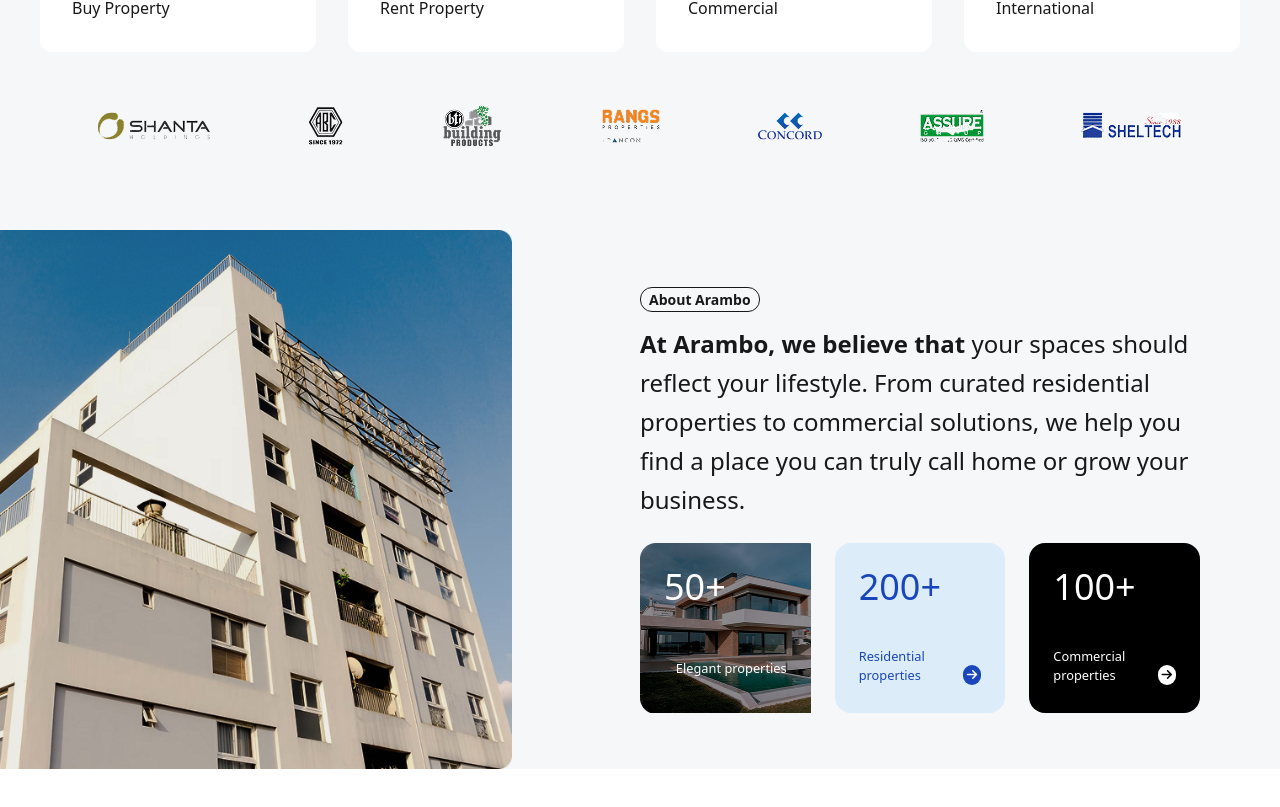
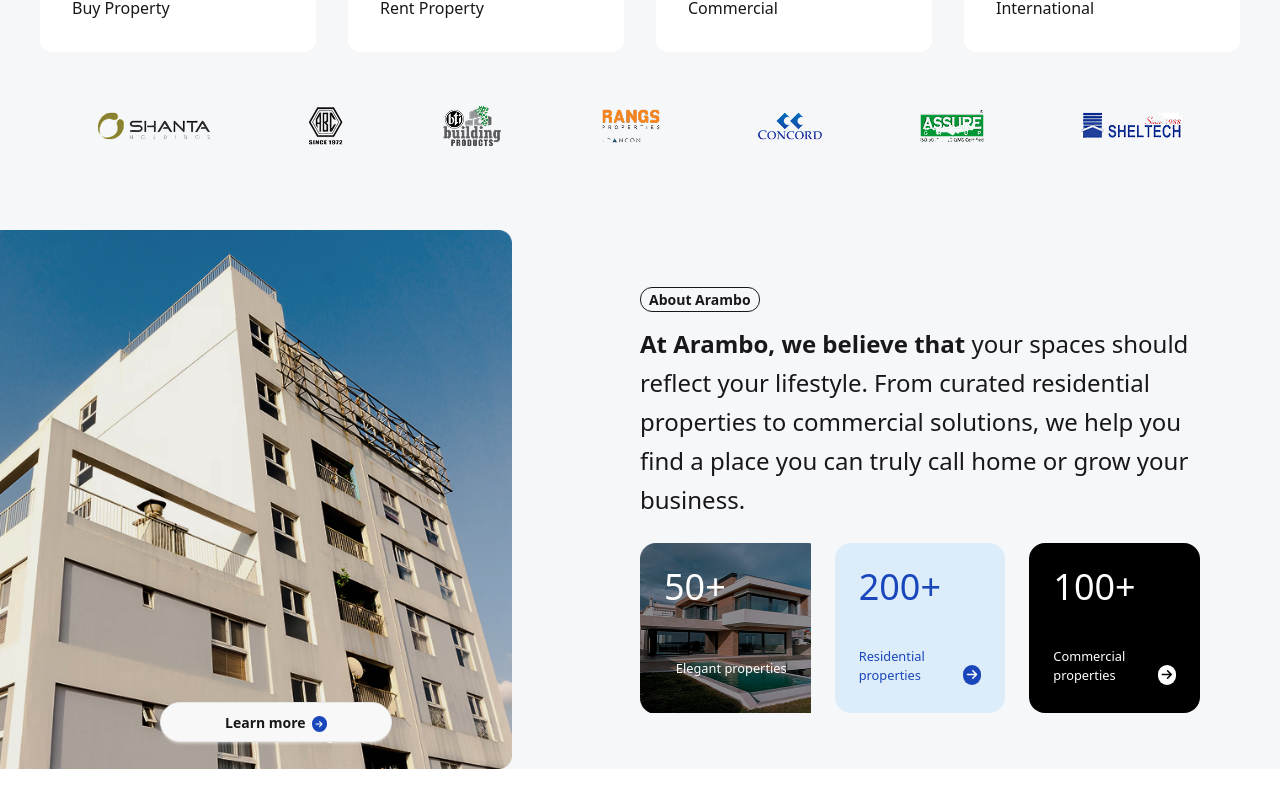
Before and after one commit to asif93-138/arambo-assessment, a React (Vite) app: page / in a window 1280 px wide. Shown: the part 763-1570 px from the top of the page. Built offline with nearby package versions, Linux system fonts and the light colour scheme.

Commit message:
removing inline styles

```diff
--- a/src/App.css
+++ b/src/App.css
@@ -5,3 +5,11 @@
 .transparent-button:hover {
     background-color: blue;
 }
+
+.btn-arrow-size {
+    font-size: 8px;
+}
+
+.bg-img-about {
+    background-image: url(./assets/50-bg.png);
+}
--- a/src/Components/About.jsx
+++ b/src/Components/About.jsx
@@ -4,7 +4,14 @@ import building from "../assets/building.png"
 const About = () => {
     return (
               <div className="grid lg:grid-cols-2 items-center my-20">
-        <img src={building} className="w-8/10" alt="About" />
+                <article className="relative">
+                  <img src={building} className="w-8/10" alt="About" />
+                  <button type="button" className="btn absolute bottom-[5%] left-[25%] px-16 rounded-3xl">
+                    Learn more
+                    <i className="fa-solid fa-arrow-right mt-1 btn-arrow-size text-white bg-[#1946BB] p-1 rounded-full">
+                    </i>
+                  </button>
+                </article>
         <div className="pe-20">
           <button className="btn btn-outline rounded-xl px-2 h-[25px]">About Arambo</button>
           <p className="text-2xl leading-relaxed mt-3">
@@ -13,7 +20,7 @@ const About = () => {
             you find a place you can truly call home or grow your business.
           </p>
           <div className="mt-6 flex gap-6">
-            <div className='w-[180px] h-[170px] text-white p-6 text-right' style={{backgroundImage: `url(${bg_50})`}}>
+            <div className='w-[180px] h-[170px] text-white p-6 text-right bg-img-about' > {/* style={{backgroundImage: `url(${bg_50})`}} */}
               <h3 className="text-4xl mb-12 text-left font-medium">50+</h3>
               <small className="">Elegant properties</small>
             </div>
```
